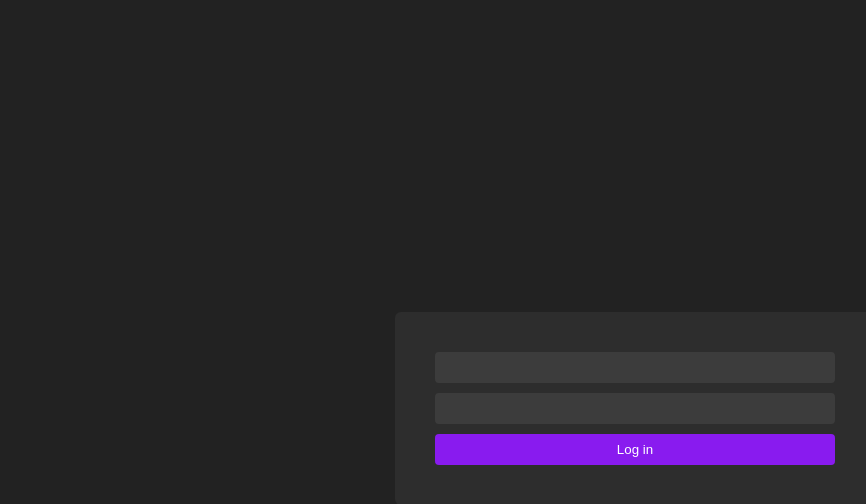
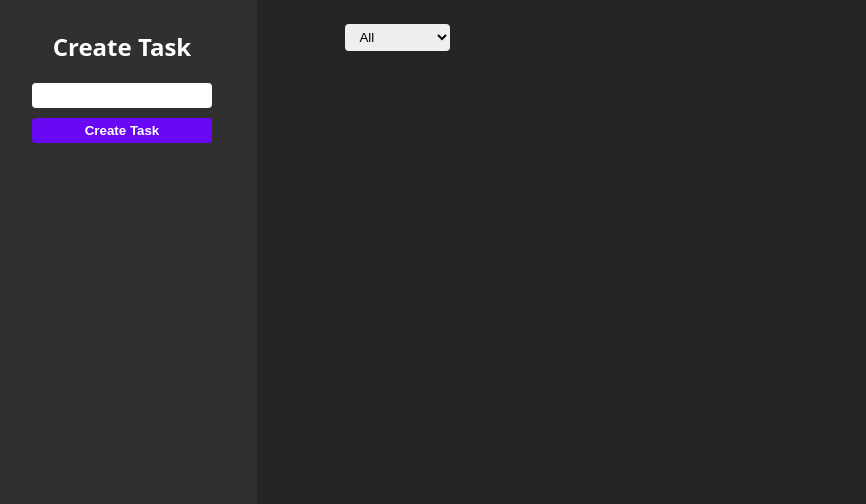
Before and after one commit to AthosChavesLopesdeAlmeida/React_Exercises_3, a React (Vite) app in the folder vite-project/: page / in a window 1280 px wide. Shown: the top 504 px of the page, without its empty margins (13-879 px from the left). Built offline with nearby package versions, Linux system fonts and the light colour scheme.

Commit message:
28/02/2026 - Preparation exercises over

```diff
--- a/vite-project/package.json
+++ b/vite-project/package.json
@@ -11,7 +11,8 @@
   },
   "dependencies": {
     "react": "^19.2.0",
-    "react-dom": "^19.2.0"
+    "react-dom": "^19.2.0",
+    "react-icons": "^5.5.0"
   },
   "devDependencies": {
     "@eslint/js": "^9.39.1",
--- a/vite-project/src/App.jsx
+++ b/vite-project/src/App.jsx
@@ -1,21 +1,15 @@
-import { useContext } from "react"
-import Dashboard from "./test_contextAPI/Auth/Dashboard"
-import LoginForm from "./test_contextAPI/Auth/LoginForm"
-import AuthContext from "./test_contextAPI/Auth/AuthContext"
-import { AuthProvider } from "./test_contextAPI/Auth/AuthContext"
-
-function AppContent () {
-  const {user} = useContext(AuthContext)
-  return user !== null ? <Dashboard/> : <LoginForm/>
-}
+import TaskList from "./test_contextAPI/Tasks/TaskList"
+import TaskInput from "./test_contextAPI/Tasks/TaskInput"
+import TasksProvider from "./test_contextAPI/Tasks/TasksContext"
 
 
 function App() {
 
   return (
-    <AuthProvider>
-      <AppContent/>
-    </AuthProvider>
+    <TasksProvider>
+      <TaskList/>
+      <TaskInput/>
+    </TasksProvider>
   )
 }
 
--- /dev/null
+++ b/vite-project/src/test_contextAPI/Tasks/TaskInput.jsx
@@ -0,0 +1,25 @@
+import './task.css'
+import { useContext } from "react"
+import { TasksContext } from "./TasksContext"
+
+const TaskInput = () => {
+  const { addTask } = useContext(TasksContext)
+
+  const handleSubmit = (e) => {
+    e.preventDefault()
+    const txt = e.target.txt.value
+    addTask(txt)
+  }
+
+  return (
+    <nav className='input_section'>
+      <h1>Create Task</h1>
+      <form onSubmit={handleSubmit} className='input_form'>
+        <input type="text" name="txt" className='txt_input'/>
+        <button type="submit">Create Task</button>
+      </form>
+    </nav>
+  )
+}
+
+export default TaskInput
--- /dev/null
+++ b/vite-project/src/test_contextAPI/Tasks/TaskItem.jsx
@@ -0,0 +1,17 @@
+import { useContext } from "react"
+import { TasksContext } from "./TasksContext"
+import { FaTrash } from '../../../node_modules/react-icons/fa'
+
+const TaskItem = ({ task }) => {
+  const { toggleTask, removeTask } = useContext(TasksContext)
+
+  return (
+    <div className="task" key={task.id}>
+      <input type="checkbox" onChange={ () => toggleTask(task.id)} checked={task.completed} />
+      <span>{task.text}</span>
+      <button onClick={() => removeTask(task.id)} className="trash_btn"><FaTrash/></button>
+    </div>
+  )
+}
+
+export default TaskItem
--- /dev/null
+++ b/vite-project/src/test_contextAPI/Tasks/TaskList.jsx
@@ -0,0 +1,33 @@
+import './task.css'
+import TaskItem from "./TaskItem"
+import { useContext, useState } from "react"
+import { TasksContext } from "./TasksContext"
+
+const TaskList = () => {
+  const { tasks } = useContext(TasksContext)
+  const [filter, setFilter] = useState('all')
+
+  let visibleTasks
+  if (filter === 'all') visibleTasks = tasks
+  if (filter === 'completed') visibleTasks = tasks.filter(task => task.completed === true)
+  if (filter === 'pending') visibleTasks = tasks.filter(task => task.completed === false)
+
+  return (
+    <>
+    <select name="filter" id="filter" onChange={e => setFilter(e.target.value)}>
+      <option value="all">All</option>
+      <option value="completed">Completed</option>
+      <option value="pending">Pending</option>
+    </select>
+    <main className="task_list">
+      {visibleTasks.map((task) => {
+        return (
+          <TaskItem task={task} key={task.id}/>
+        )
+      })}
+    </main>
+    </>
+  )
+}
+
+export default TaskList
--- /dev/null
+++ b/vite-project/src/test_contextAPI/Tasks/TasksContext.jsx
@@ -0,0 +1,47 @@
+import { createContext, useEffect, useState } from "react";
+
+const TasksContext = createContext()
+
+function TasksProvider ({ children }) {
+  const [tasks, setTasks] = useState([])
+
+  const addTask = (text) => {
+    setTasks(prev => [...prev, {id: Date.now(), text, completed: false}])
+  }
+
+  const removeTask = (id) => {
+    setTasks(prev => prev.filter(task => task.id !== id))
+  }
+
+  const toggleTask = (id) => {
+    setTasks(prev => prev.map(task =>
+      task.id === id ? {...task, completed: !task.completed} : task
+    ))
+  }
+
+  useEffect(() => {
+    const saved = localStorage.getItem('tasks')
+    // eslint-disable-next-line
+    if (saved) setTasks(JSON.parse(saved))
+  }, [])
+
+  useEffect(() => {
+    localStorage.setItem('tasks', JSON.stringify(tasks))
+  }, [tasks])
+
+  const value = {
+    tasks,
+    addTask,
+    removeTask,
+    toggleTask
+  }
+
+  return (
+    <TasksContext.Provider value={value}>
+      {children}
+    </TasksContext.Provider>
+  )
+}
+
+export { TasksContext }
+export default TasksProvider
--- /dev/null
+++ b/vite-project/src/test_contextAPI/Tasks/task.css
@@ -0,0 +1,114 @@
+* {
+  padding: 0px;
+  margin: 0px;
+  box-sizing: border-box;
+}
+
+body {
+  background-color: rgb(36, 36, 36);
+  color: white;
+  width: 100vw;
+  height: 100vh;
+  font-family: system-ui, -apple-system, BlinkMacSystemFont, 'Segoe UI', Roboto, Oxygen, Ubuntu, Cantarell, 'Open Sans', 'Helvetica Neue', sans-serif;
+  display: flex;
+  flex-direction: row;
+  position: relative;
+}
+
+button {
+  background-color: rgb(105, 8, 242);
+  color: white;
+  border: none;
+  padding: 5px 10px;
+  border-radius: 4px;
+  font-weight: 600;
+  width: 180px;
+  margin-top: 10px;
+}
+
+.input_section {
+  background-color: rgb(48, 48, 48);
+  width: 270px;
+  height: 100%;
+  border-bottom-right-radius: 4px;
+  border-top-right-radius: 4px;
+  display: flex;
+  flex-direction: column;
+  align-items: center;
+  position: fixed;
+}
+
+.input_section h1 {
+  margin-top: 30px;
+  margin-bottom: 20px
+}
+
+.txt_input {
+  padding: 5px 10px;
+  border: none;
+  border-radius: 4px;
+  width: 180px;
+}
+
+.input_form {
+  display: flex;
+  align-items: center;
+  flex-direction: column;
+}
+
+.task_list {
+  position: absolute;
+  top: 10%;
+  left: 28%;
+  transform: translate(-50%-50%);
+  display: grid;
+  grid-template-columns: 1fr 1fr 1fr 1fr;
+  gap: 20px;
+}
+
+.task {
+  background-color: rgb(48, 48, 48);
+  display: flex;
+  align-items: center;
+  justify-content: space-between;
+  border-radius: 4px;
+  padding: 10px 15px;
+  gap: 12px;
+  width: 230px;
+}
+
+.task span {
+  flex: 1;
+  text-align: center;
+}
+
+.trash_btn {
+  background-color: transparent;
+  color: red;
+  width: auto;
+  padding: 0;
+  margin: 0;
+}
+
+.task input[type="checkbox"] {
+  width: 18px;
+  height: 18px;
+  cursor: pointer;
+  flex-shrink: 0;
+}
+
+select {
+  position: absolute;
+  top: 3%;
+  left: 28%;
+  transform: translate(-50%-50%);
+  display: grid;
+  padding: 5px 10px;
+  border: none;
+  border-radius: 4px;
+}
+
+
+option {
+  border: none;
+}
```
Also changed, not shown: 1 other file (tests, documents, lock files or other folders).
